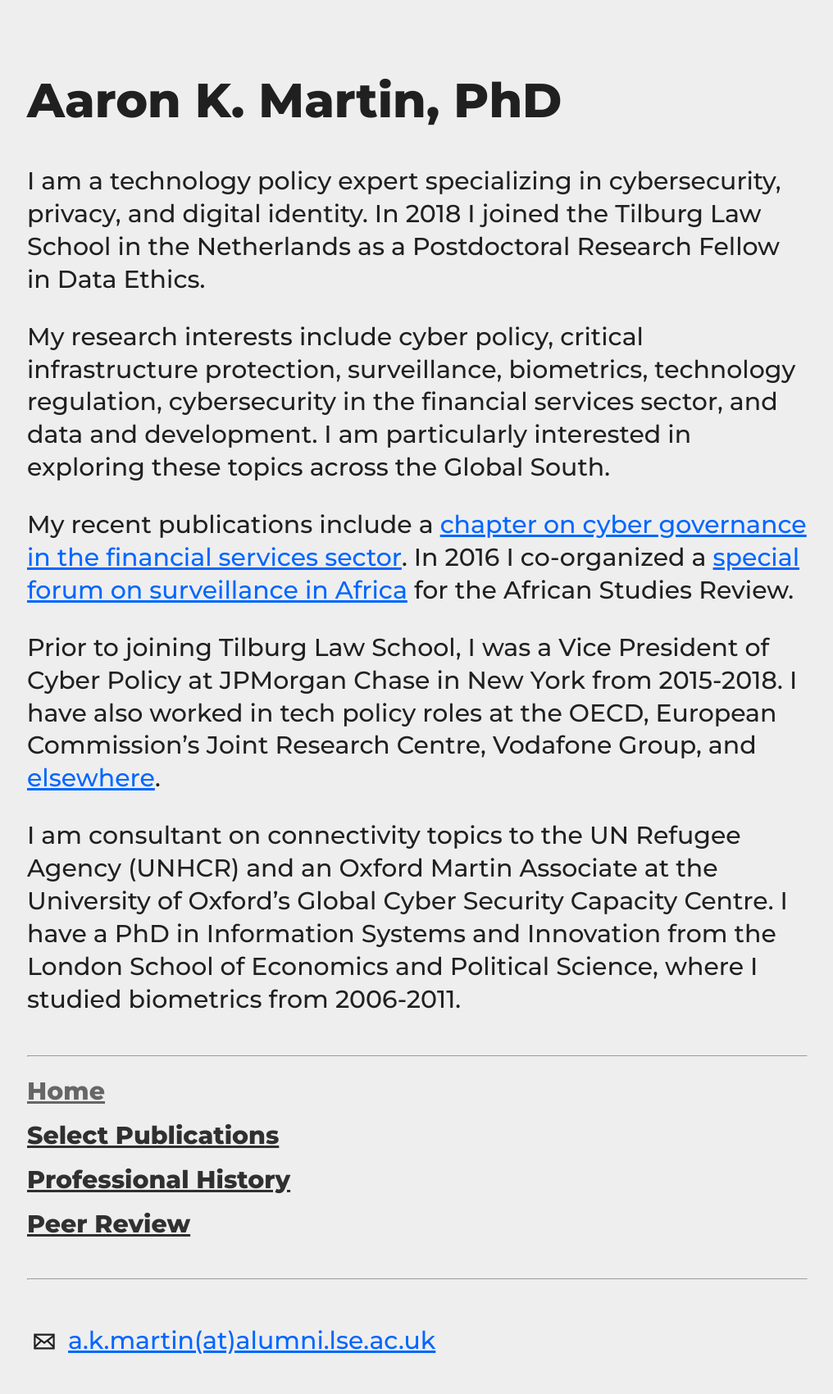
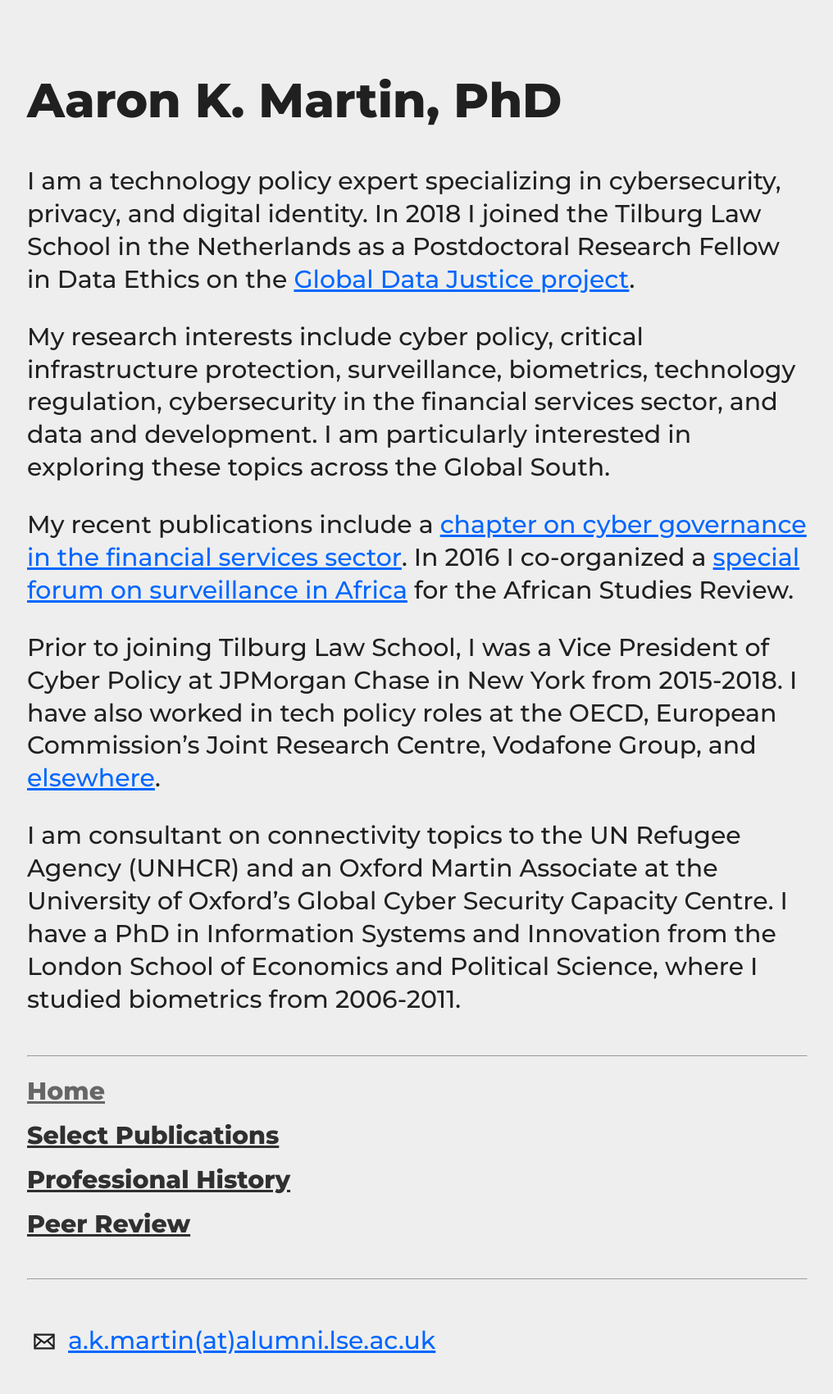
Before and after one commit to haroonalrasheed/641a, a Jekyll site: the page built from index.md, in a window 1280 px wide. Shown: the whole page at 82% size, without its empty margins (131-1147 px from the left). Built offline with Jekyll 4.4.1, drawn with Linux system fonts in a browser that asks for light colours.

Commit message:
Update index.md

```diff
--- a/index.md
+++ b/index.md
@@ -3,7 +3,7 @@ layout: default
 title: Aaron K. Martin, PhD
 ---
 
-I am a technology policy expert specializing in cybersecurity, privacy, and digital identity. In 2018 I joined the Tilburg Law School in the Netherlands as a Postdoctoral Research Fellow in Data Ethics.
+I am a technology policy expert specializing in cybersecurity, privacy, and digital identity. In 2018 I joined the Tilburg Law School in the Netherlands as a Postdoctoral Research Fellow in Data Ethics on the [Global Data Justice project](https://globaldatajustice.org).
 
 My research interests include cyber policy, critical infrastructure protection, surveillance, biometrics, technology regulation, cybersecurity in the financial services sector, and data and development. I am particularly interested in exploring these topics across the Global South.
 
```
